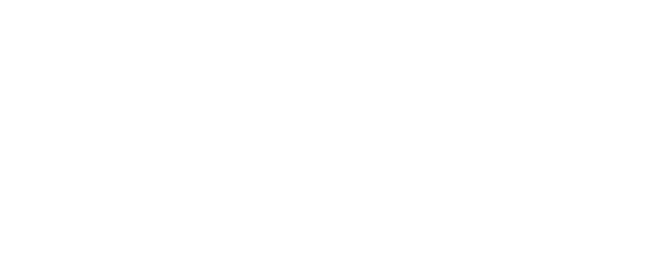
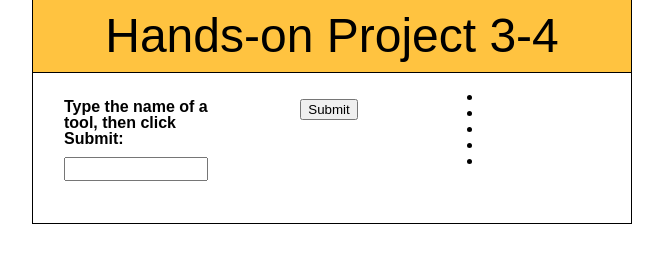
Before and after one commit to Nemesis16137/3.4-hands-on-, a website: page index.html in a window 1280 px wide. Shown: the whole page, without its empty margins (308-971 px from the left). Drawn offline with Linux system fonts and the light colour scheme.

Commit message:
1 file modified

```diff
--- a/index.html
+++ b/index.html
@@ -1 +1,52 @@
-<div id="app"></div>
+<!DOCTYPE html>
+<html>
+<head>
+   <!--
+      JavaScript 6th Edition
+      Chapter 3
+      Hands-on Project 3-4
+
+      Author:
+      Date:
+
+      Filename: index.htm
+   -->
+   <meta charset="utf-8" />
+   <meta name="viewport" content="width=device-width,initial-scale=1.0">
+   <title>Hands-on Project 3-4</title>
+   <link rel="stylesheet" href="styles.css" />
+   <script src="modernizr.custom.05819.js"></script>
+</head>
+
+<body>
+   <header>
+      <h1>
+         Hands-on Project 3-4
+      </h1>
+   </header>
+
+   <article>
+      <div id="results">
+          <ul>
+             <li id="item1"></li>
+             <li id="item2"></li>
+             <li id="item3"></li>
+             <li id="item4"></li>
+             <li id="item5"></li>
+          </ul>
+          <p id="resultsExpl"></p>
+      </div>
+      <form>
+          <fieldset>
+            <label for="toolBox" id="placeLabel">
+              Type the name of a tool, then click Submit:
+            </label>
+            <input type="text" id="toolBox" />
+          </fieldset>
+          <fieldset>
+            <button type="button" id="button">Submit</button>
+          </fieldset>
+      </form>
+   </article>
+</body>
+</html>
```
